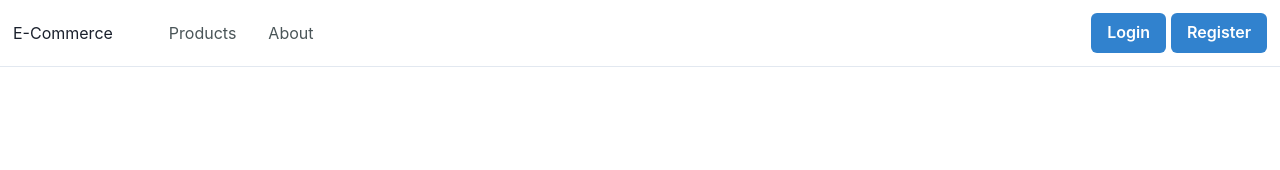
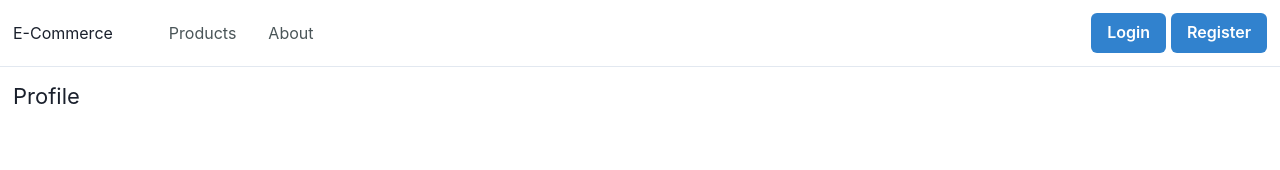
Before and after one commit to burcusarii/e-commerce-app-react, a React (Create React App) app in the folder client/: page /profile in a window 1280 px wide. Shown: the top 170 px of the page. Built offline with nearby package versions, Linux system fonts and the light colour scheme; no server answers.

Commit message:
profile sayfası eklendi.
kullanıcı giriş yaptıktan sonra görüntülenecek olan profile sayfası eklendi.

```diff
--- a/client/src/App.js
+++ b/client/src/App.js
@@ -3,6 +3,7 @@
 import Navbar from "./components/Navbar";
 import Signin from "./pages/auth/Signin";
 import Singup from "./pages/auth/Signup";
+import Profile from "./pages/Profile";
 import Products from "./pages/Products";
 import ProductDetail from "./pages/ProductDetail";
 function App() {
@@ -18,6 +19,7 @@
             <Route path="about" element={<About />} />
             <Route path="signin" element={<Signin />} />
             <Route path="signup" element={<Singup />} />
+            <Route path="profile" element={<Profile />} />
           </Routes>
         </div>
       </BrowserRouter>
--- /dev/null
+++ b/client/src/pages/Profile/index.js
@@ -0,0 +1,15 @@
+import React from "react";
+import { useAuth } from "../../contexts/AuthContext";
+import { Text } from "@chakra-ui/react";
+
+function Profile() {
+  const { user } = useAuth();
+  return (
+    <div>
+      <Text fontSize="22">Profile</Text>
+      <code>{JSON.stringify(user)}</code>
+    </div>
+  );
+}
+
+export default Profile;
```
